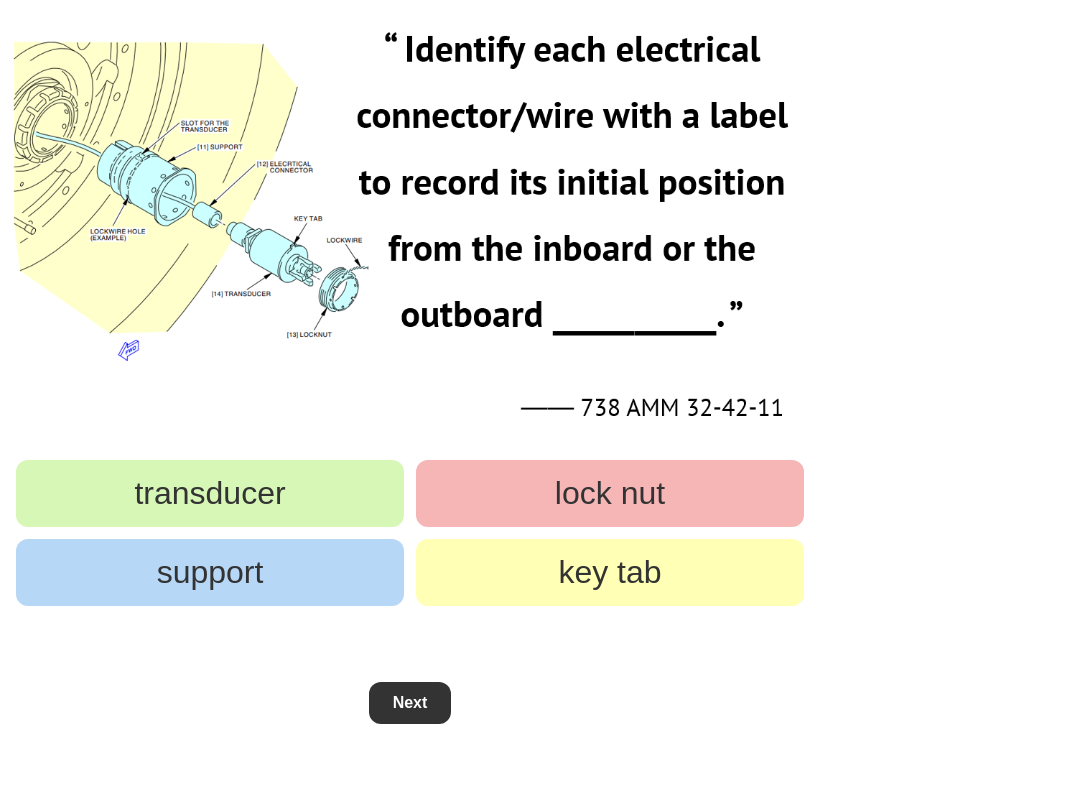
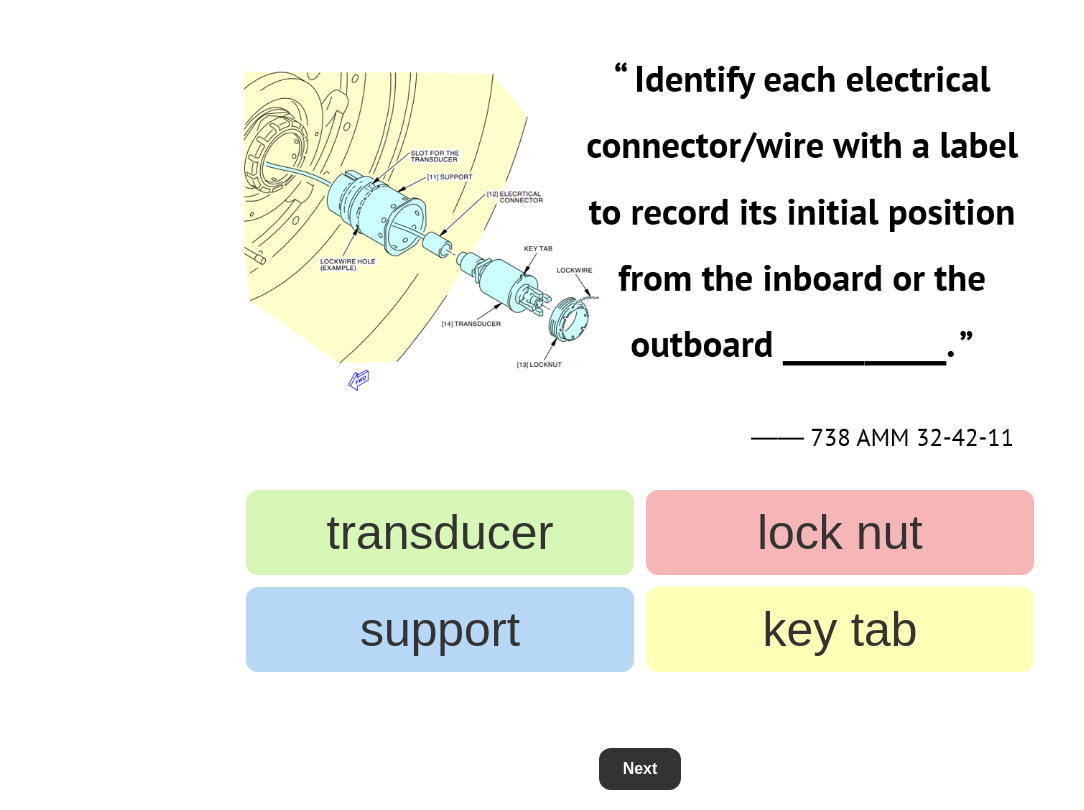
Before and after one commit to English-Wall/Fill-in-the-Blanks, a plain HTML site: page index.html in a window 1280 px wide. Shown: the part 108-918 px from the top of the page, without its empty margins (0-1084 px from the left). Before the commit the page ends 842 px from the top, so only its background shows below. Drawn offline with Linux system fonts and the light colour scheme.

Commit message:
Update style.css

```diff
--- a/style.css
+++ b/style.css
@@ -15,8 +15,10 @@ body {
     background: var(--bg-color);
     font-family: 'Poppins', sans-serif;
     color: var(--text-color);
-    display: block;
-    padding: 10px;
+    display: flex;
+    justify-content: center;
+    padding: 40px 20px 20px;
+
 }
 
 .container {
@@ -46,7 +48,7 @@ h1 {
 .option-btn {
     flex: 0 0 calc(50% - 12px);
     padding: 15px;
-    font-size: 2rem;
+    font-size: 3rem;
     border: none;
     border-radius: 12px;
     cursor: pointer;
```
